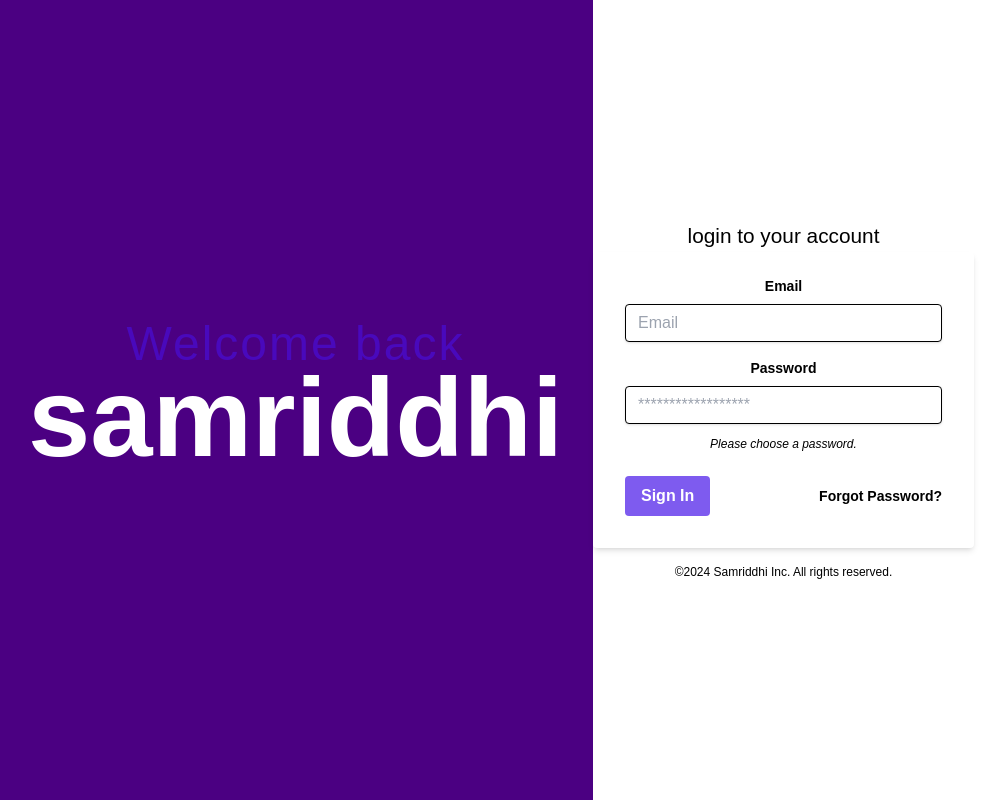
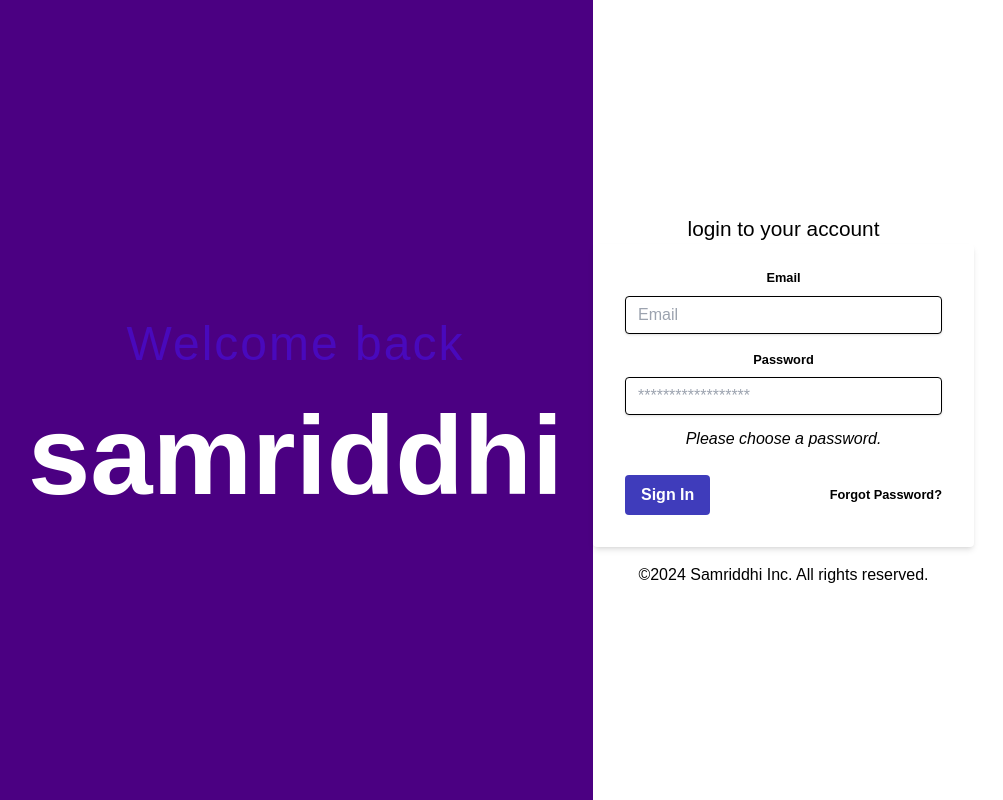
Before and after one commit to ThePrinceKushwaha/samriddhi, a React (Vite) app in the folder front-end/: page / in a window 1280 px wide. Shown: the whole page, without its empty margins (2-1005 px from the left). Built offline with nearby package versions, Linux system fonts and the light colour scheme.

Commit message:
Resolved: login and signup functionality

```diff
--- a/front-end/src/pages/Signup.jsx
+++ b/front-end/src/pages/Signup.jsx
@@ -1,14 +1,21 @@
-import React, {useState} from "react";
+import React, { useState } from "react";
 
 const Signup = () => {
   const [formData, setFormData] = useState({
+// name, email, username, role , mobile_number, pan_number, address, password
+
+    uName: "",
     email: "",
+    username: "",
+    mobile_number:"",
+    pan_number: "",
     password: "",
-    repeatPassword: "",
-    firstName: "",
-    lastName: "",
-    phone: "",
-    company: "",
+    address: "",
+    // repeatPassword: "",
+    // firstName: "",
+    // lastName: "",
+    // phone: "",
+    // company: "",
   });
 
   const handleChange = (e) => {
@@ -28,12 +35,118 @@
 
   return (
     <>
+      <form onSubmit={handleSubmit}>
+        <div>
+          <label>
+            Name{" "}
+            <input
+              type="text"
+              name="uName"
+              id="name"
+              placeholder="Bishal Poudel"
+              value={formData.name}
+              onChange={handleChange}
+            />
+          </label>
+        </div>
+        <div>
+          <label>
+            username{" "}
+            <input
+              type="text"
+              name="username"
+              id="username"
+              placeholder="bishalpoudel12"
+              value={formData.userName}
+              onChange={handleChange}
+            />
+          </label>
+        </div>
+        <div>
+          <label>
+            email{" "}
+            <input
+              type="email"
+              name="email"
+              id="email"
+              placeholder="bishalpoudel12@gmail.com"
+              value={formData.email}
+              onChange={handleChange}
+            />
+          </label>
+        </div>
+        <div>
+          <label>
+            password:{" "}
+            <input
+              type="password"
+              name="password"
+              id="password"
+              placeholder="****************"
+              value={formData.password}
+              onChange={handleChange}
+            />
+          </label>
+        </div>
+        <div>
+          <label>
+            phone{" "}
+            <input
+              type="text"
+              name="mobile_number"
+              id="mobile_number"
+              placeholder="+977-9845798672"
+              value={formData.mobile_number}
+              onChange={handleChange}
+            />
+          </label>
+        </div>
+        <div>
+          <label>
+            Business Name{" "}
+            <input
+              type="text"
+              name="businessName"
+              id="businessName"
+              placeholder="Samriddhi"
+              value={formData.businessName}
+              onChange={handleChange}
+            />
+          </label>
+        </div>
+        <div>
+          <label>
+            PAN/VAT No.{" "}
+            <input
+              type="text"
+              name="pan_number"
+              id="pan_number"
+              placeholder="6875235697"
+              value={formData.pan_number}
+              onChange={handleChange}
+            />
+          </label>
+        </div>
+
+        <div>
+          <label>
+            Address{" "}
+            <input
+              type="text"
+              name="address"
+              id="address"
+              placeholder="Dharan"
+              value={formData.address}
+              onChange={handleChange}
+            />
+          </label>
+        </div>
 
 
-<form  >
-
-
-</form>
+    <div>
+        <button type="submit" value="sign up">Register</button>
+    </div>
+      </form>
 
       {/* <form className="max-w-md mx-auto" onSubmit={handleSubmit}>
         <div className="relative z-0 w-full mb-5 group">
--- a/front-end/tailwind.config.js
+++ b/front-end/tailwind.config.js
@@ -4,6 +4,16 @@
   content: ["./src/**/*.{html,js,jsx,tsx}"],
 
   theme: {
+    fontSize: {
+      sm: "0.8rem",
+      base: "1rem",
+      xl: "1.25rem",
+      "2xl": "1.563rem",
+      "3xl": "1.953rem",
+      "4xl": "2.441rem",
+      "5xl": "3.052rem",
+      "8xl": "4rem",
+    },
     container: {
       padding: {
         DEFAULT: '1rem',
@@ -21,17 +31,67 @@
       xl: '1440px',
     },
     colors: {
-      'blue': '#1fb6ff',
-      'purple': '#7e5bef',
-      'pink': '#ff49db',
-      'orange': '#ff7849',
-      'green': '#13ce66',
-      'yellow': '#ffc82c',
-      'gray-dark': '#273444',
-      'gray': '#8492a6',
-      'gray-light': '#d3dce6',
-      'white': "#fff",
-        },
+      transparent: "transparent",
+      current: "currentColor",
+      white: "#ffffff",
+      purple: "#3f3cbb",
+      midnight: "#121063",
+      metal: "#565584",
+      tahiti: "#3ab7bf",
+      silver: "#ecebff",
+      "bubble-gum": "#ff77e9",
+      bermuda: "#78dcca",
+      blue: "#1fb6ff",
+      pink: "#ff49db",
+      orange: "#ff7849",
+      green: "#13ce66",
+      "gray-dark": "#273444",
+      gray: "#8492a6",
+      "gray-light": "#d3dce6",
+      white: "#ffffff",
+      black: "#00000",
+      primary: "#84D7EC",
+      secondary: "#F8FBFF",
+      black: "#000000",
+      slate: {
+        50: "#f8fafc",
+        100: "#f1f5f9",
+        200: "#e2e8f0",
+        300: "#cbd5e1",
+        400: "#94a3b8",
+        500: "#64748b",
+        600: "#475569",
+        700: "#334155",
+        800: "#1e293b",
+        900: "#0f172a",
+      },
+      indigo: {
+        50: "#eef2ff",
+        100: "#e0e7ff",
+        200: "#c7d2fe",
+        300: "#a5b4fc",
+        400: "#818cf8",
+        500: "#6366f1",
+        600: "#4f46e5",
+        700: "#4338ca",
+        800: "#3730a3",
+        900: "#312e81",
+        950: "#1e1b4b",
+      },
+      rose: {
+        50: "#fff1f2",
+        100: "#ffe4e6",
+        200: "#fecdd3",
+        300: "#fda4af",
+        400: "#fb7185",
+        500: "#f43f5e",
+        600: "#e11d48",
+        700: "#be123c",
+        800: "#9f1239",
+        900: "#881337",
+        950: "#4c0519",
+      },
+    },
     fontFamily: {
       sans: ['Graphik', 'sans-serif'],
       serif: ['Merriweather', 'serif'],
```
